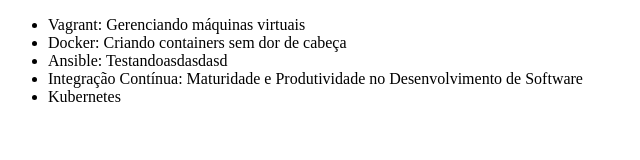
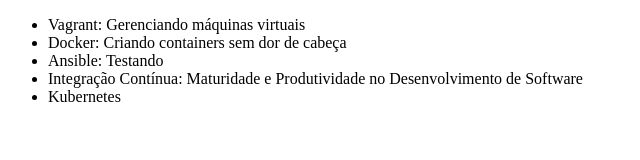
Before and after one commit to Rafael0legario/alura-git, a plain HTML site: page index.html in a window 1280 px wide. Shown: the full height of the page, 0-640 px from the left. Drawn offline with Linux system fonts and the light colour scheme.

Commit message:
Revert "mudança"
This reverts commit 0f0ce3b097eb69654756b1c3e87f06c3396f8c3a.

```diff
--- a/index.html
+++ b/index.html
@@ -8,7 +8,7 @@
     <ul>
         <li>Vagrant: Gerenciando máquinas virtuais</li>
         <li>Docker: Criando containers sem dor de cabeça</li>
-        <li>Ansible: Testandoasdasdasd</li>
+        <li>Ansible: Testando</li>
         <li>Integração Contínua: Maturidade e Produtividade no Desenvolvimento de Software</li>
         <li>Kubernetes</li>
     </ul>
```
